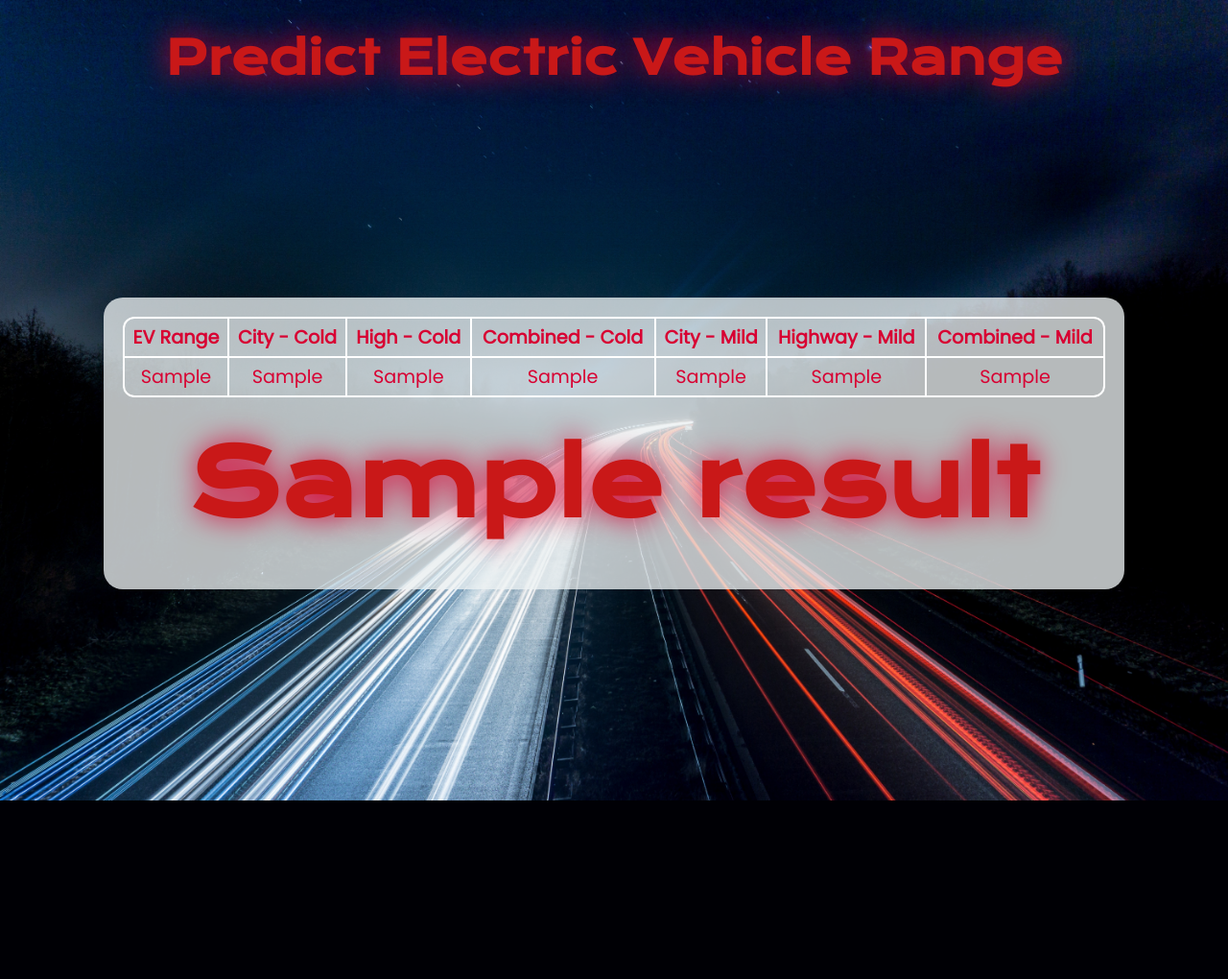
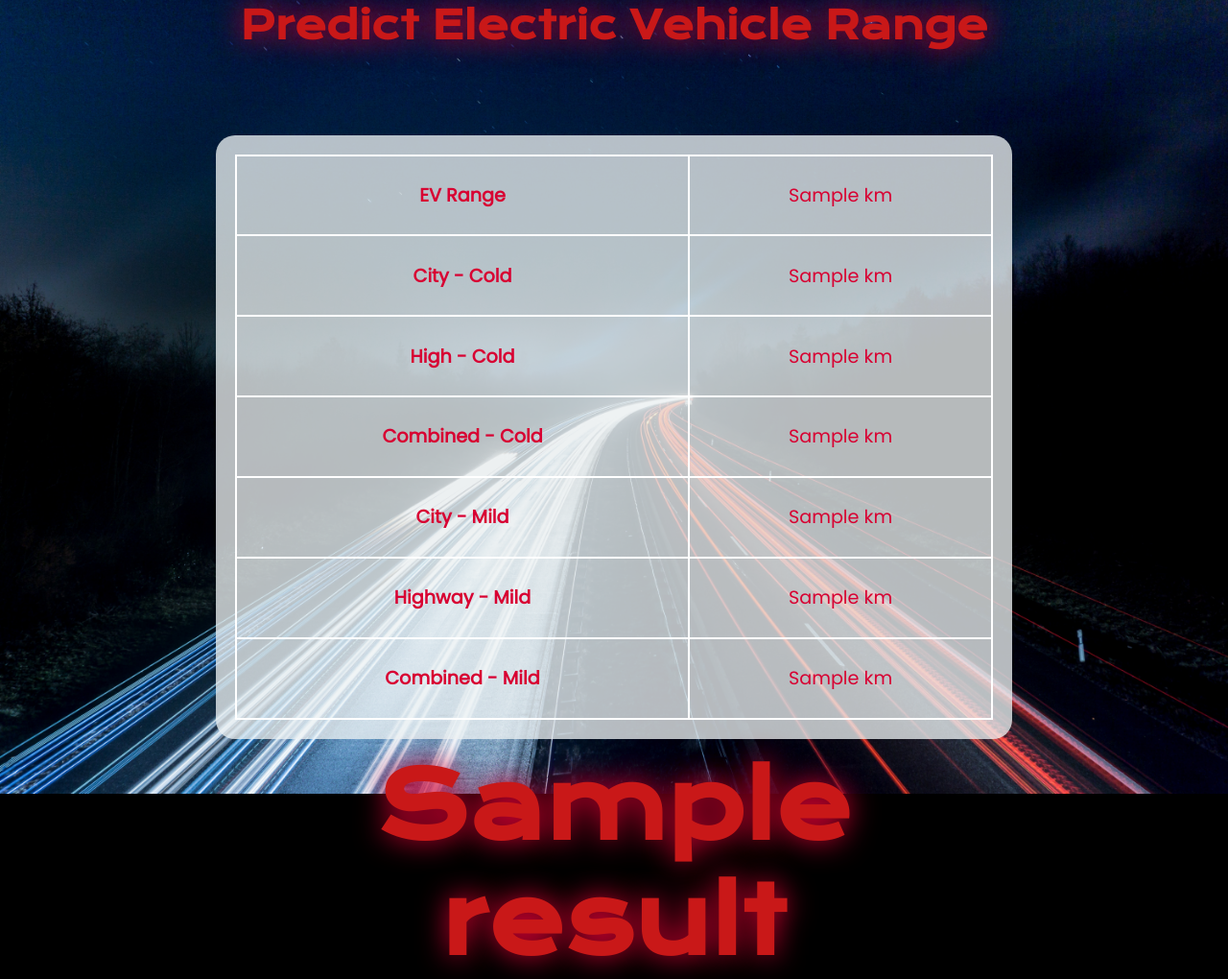
Before and after one commit to adithya5777/ev-range-prediction, a Flask app: template templates/result.html in a window 1280 px wide. Shown: the whole page at 96% size. Before the commit the page ends 834 px from the top, so only its background shows below. Run offline with Flask 3, Linux system fonts and the light colour scheme; the template is opened without the code that fills it: most values are stand-ins (such as "Sample title", 1, 10 or a date in 2020); parts of the project's set-up code (start-up, migrations or seed data) failed here and were passed over.

Commit message:
Add files via upload

```diff
--- a/static/style.css
+++ b/static/style.css
@@ -8,10 +8,16 @@
 }
 
 body {
-    background-color: #83a6e3;
+    width: 100vw;
+    height: 100vh;
+    background-color: #000000;
     background-image: url(/static/img/pexels-pixabay-315938.jpg);
     background-size: cover;
+    background-position: center;
     background-repeat: no-repeat;
+    display: flex;
+    justify-content: center;
+    align-items: center;
 }
 
 h1 {
@@ -133,7 +184,7 @@ button:hover {
     margin: 0 auto;
     padding: 20px;
     border-radius: 20px;
-    width: 37.5%;
+    width: 80% !important;
     background-color: #edf2f4c4;
     color: #D80032;
     font-size: 2em;
--- a/templates/result.html
+++ b/templates/result.html
@@ -1,17 +1,26 @@
 <!DOCTYPE html>
 <html lang="en">
-
   <head>
-    <meta charset="UTF-8">
-    <meta http-equiv="X-UA-Compatible" content="IE=edge">
-    <meta name="viewport" content="width=device-width, initial-scale=1.0">
-    <link rel="preconnect" href="https://fonts.googleapis.com">
-    <link rel="preconnect" href="https://fonts.gstatic.com" crossorigin>
-    <link href="https://fonts.googleapis.com/css2?family=Krona+One&display=swap" rel="stylesheet">
-    <link href="https://fonts.googleapis.com/css2?family=Poppins&display=swap" rel="stylesheet">
-    <link rel="stylesheet" href="https://cdnjs.cloudflare.com/ajax/libs/animate.css/4.1.1/animate.min.css" />
-    <link rel="stylesheet" href="/static/style.css">
-    <title>Document</title>
+    <meta charset="UTF-8" />
+    <meta http-equiv="X-UA-Compatible" content="IE=edge" />
+    <meta name="viewport" content="width=device-width, initial-scale=1.0" />
+    <link rel="preconnect" href="https://fonts.googleapis.com" />
+    <link rel="preconnect" href="https://fonts.gstatic.com" crossorigin />
+    <link rel="shortcut icon" href="/static/img/ev.png" type="image/x-icon" />
+    <link
+      href="https://fonts.googleapis.com/css2?family=Krona+One&display=swap"
+      rel="stylesheet"
+    />
+    <link
+      href="https://fonts.googleapis.com/css2?family=Poppins&display=swap"
+      rel="stylesheet"
+    />
+    <link
+      rel="stylesheet"
+      href="https://cdnjs.cloudflare.com/ajax/libs/animate.css/4.1.1/animate.min.css"
+    />
+    <link rel="stylesheet" href="/static/style.css" />
+    <title>EV-Range Prediction</title>
   </head>
 
   <style>
@@ -22,11 +31,12 @@
 
     table {
       overflow: hidden;
-        border-radius: 10px;
+      /* border-radius: 10px; */
       text-align: center;
       /* outline: 1px solid white; */
       font-size: 0.6em;
       width: 100%;
+      height: 100%;
     }
 
     th,
@@ -35,108 +45,59 @@
       padding: 5px;
       outline: 2px solid white;
     }
-
-    th:nth-child(1) {
-        /* background-color: #f2f2f2; */
-        border-radius: 10px 0 0 0;
-    }
-
-    th:nth-child(7) {
-        border-radius: 0 10px 0 0;
-    }
-
-    td:nth-child(1) {
-        /* background-color: #f2f2f2; */
-        border-radius: 0 0 0 10px;
-    }
-
-    td:nth-child(7) {
-        border-radius: 0 0 10px 0;
-    }
-
-    #res {
-        margin: 12.5% auto;
-        width: 80%;
-    }
   </style>
 
   <body>
-    <h1 class="">Predict Electric Vehicle Range</h1>
+    <div class="page">
+      <h1 class="" style="font-size: 2.5em">Predict Electric Vehicle Range</h1>
       <div id="b">
-        <div class="animate__animated animate__fadeIn" id="res" style="animation-duration: 2s;">
-            <!-- <table>
-                <tbody>
+        <div
+          class="animate__animated animate__fadeIn"
+          id="res"
+          style="animation-duration: 2s"
+        >
+          <table>
             <tr>
               <th>EV Range</th>
-                        <td>
-                            {{ a1 }}
-                        </td>
+              <td>{{ a1 }} km</td>
             </tr>
             <tr>
               <th>City - Cold</th>
-                        <td>
-                            {{ a2 }}
-                        </td>
+              <td>{{ a2 }} km</td>
             </tr>
             <tr>
               <th>High - Cold</th>
-                        <td>
-                            {{ a3 }}
-                        </td>
+              <td>{{ a3 }} km</td>
             </tr>
             <tr>
               <th>Combined - Cold</th>
-                        <td>
-                            {{ a4 }}
-                        </td>
+              <td>{{ a4 }} km</td>
             </tr>
             <tr>
               <th>City - Mild</th>
-                        <td>
-                            {{ a5 }}
-                        </td>
+              <td>{{ a5 }} km</td>
             </tr>
             <tr>
               <th>Highway - Mild</th>
-                        <td>
-                            {{ a6 }}
-                        </td>
+              <td>{{ a6 }} km</td>
             </tr>
             <tr>
               <th>Combined - Mild</th>
-                        <td>
-                            {{ a7 }}
-                        </td>
+              <td>{{ a7 }} km</td>
             </tr>
-
-            </table> -->
-
-
-            <table>
-                <tr>
-                    <th>EV Range</th>
-                    <th>City - Cold</th>
-                    <th>High - Cold</th>
-                    <th>Combined - Cold</th>
-                    <th>City - Mild</th>
-                    <th>Highway - Mild</th>
-                    <th>Combined - Mild</th>
-                </tr>
-                <tr>
-                    <td>{{ a1 }}</td>
-                    <td>{{ a2 }}</td>
+            <!-- <tr>
+              <td></td>
               <td>{{ a3 }}</td>
               <td>{{ a4 }}</td>
               <td>{{ a5 }}</td>
               <td>{{ a6 }}</td>
               <td>{{ a7 }}</td>
-                </tr>
-
+            </tr> -->
           </table>
 
           <h1>{{ result }}</h1>
         </div>
       </div>
+    </div>
   </body>
-
 </html>
```
Also changed, not shown: other parts of static/style.css (+48 -3 lines), templates/index.html (+17 -65 lines), static/img/2.jpg (added). Lines whose indentation alone changed are shown as unchanged.
